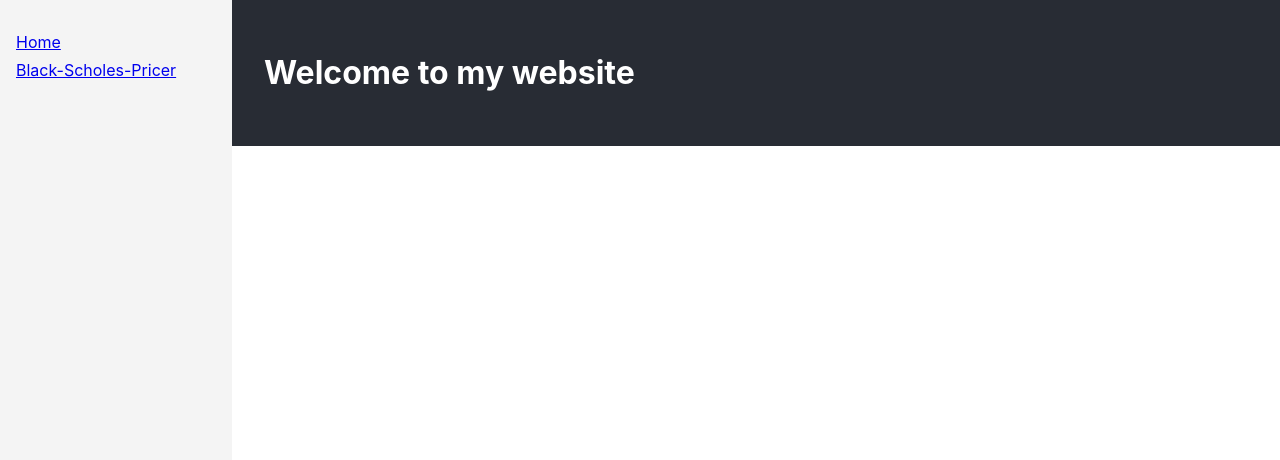
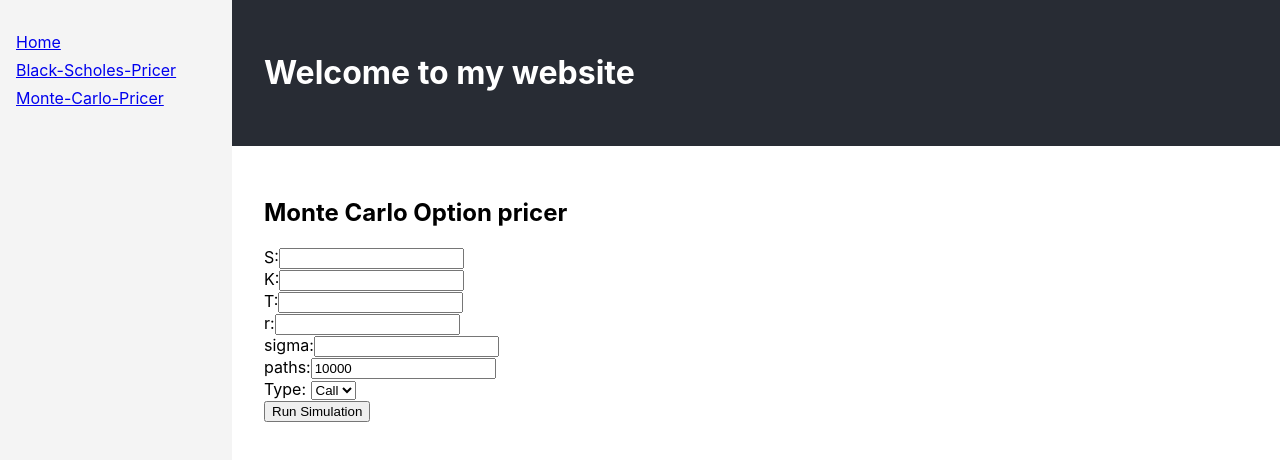
Before and after one commit to TanishkDeoghare/my-website, a React (Create React App) app: page /mc-pricer in a window 1280 px wide. Shown: the top 460 px of the page. Built offline with nearby package versions, Linux system fonts and the light colour scheme.

Commit message:
monte carlo pricer

```diff
--- a/src/App.js
+++ b/src/App.js
@@ -3,6 +3,7 @@ import { BrowserRouter, Routes, Route } from 'react-router-dom';
 import Sidebar from './components/Sidebar';
 import Home from './pages/Home.js';
 import BlackScholesPricer from './pages/BlackScholesPricer';
+import MonteCarloPricer from './pages/MonteCarloPricer';
 
 function App() {
   return (
@@ -16,6 +17,7 @@ function App() {
           <Routes>
             <Route path='/' element={<Home/>} />
             <Route path='bs-pricer' element={<BlackScholesPricer/>} />
+            <Route path='mc-pricer' element={<MonteCarloPricer/>} />
           </Routes>
         </div>
       </div>
--- a/src/components/Sidebar.js
+++ b/src/components/Sidebar.js
@@ -6,6 +6,7 @@ export default function Sidebar() {
             <ul>
                 <li><NavLink to="/">Home</NavLink></li>
                 <li><NavLink to="bs-pricer">Black-Scholes-Pricer</NavLink></li>
+                <li><NavLink to="mc-pricer">Monte-Carlo-Pricer</NavLink></li>
             </ul>
         </nav>
     );
--- /dev/null
+++ b/src/pages/MonteCarloPricer.js
@@ -0,0 +1,64 @@
+import { useState } from 'react';
+
+export default function MonteCarloPricer() {
+    const [inputs, setInputs] = useState({
+        S: '', K: '', T: '', r: '', sigma: '', paths: '10000', optionType: 'call'
+    });
+    const [price, setPrice] = useState(null);
+
+    const handleChange = e =>
+        setInputs({ ...inputs, [e.target.name]: e.target.value});
+
+    const handleSubmit = async e => {
+        e.preventDefault();
+        const res = await fetch('/api/mc-price', {
+            method : 'POST',
+            headers: {'Content-Type':'application/json'},
+            body: JSON.stringify(inputs),
+        });
+
+        if (!res.ok){
+            const errText = await res.text();
+            console.error('Server Error:', errText);
+            return;
+        }
+        const data = await res.json();
+        setPrice(data.price);
+    };
+
+    return (
+        <div style={{padding: '2rem'}}>
+            <h2>Monte Carlo Option pricer</h2>
+            <form onSubmit={handleSubmit}>
+                {['S','K','T','r','sigma','paths'].map(name =>(
+                    <div key={name}>
+                        <label>{name}:</label>
+                        <input
+                            type='number'
+                            step="any"
+                            name={name}
+                            value={inputs[name]}
+                            onChange={handleChange}
+                            required>
+                        </input>
+                    </div>
+                ))}
+                <div>
+                    <label>Type: </label>
+                    <select
+                        name='optionType'
+                        onChange={handleChange}
+                        value={inputs.optionType}
+                    >
+                        <option value="call">Call</option>
+                        <option value="put">Put</option>
+                    </select>
+                </div>
+                <button type='submit'>Run Simulation</button>
+            </form>
+            {price !== null && (
+                <p>Estimate price: <strong>{price.toFixed(4)}</strong></p>
+            )}
+        </div>
+    );
+}
```
Also changed, not shown: 1 other file (tests, documents, lock files or other folders).
